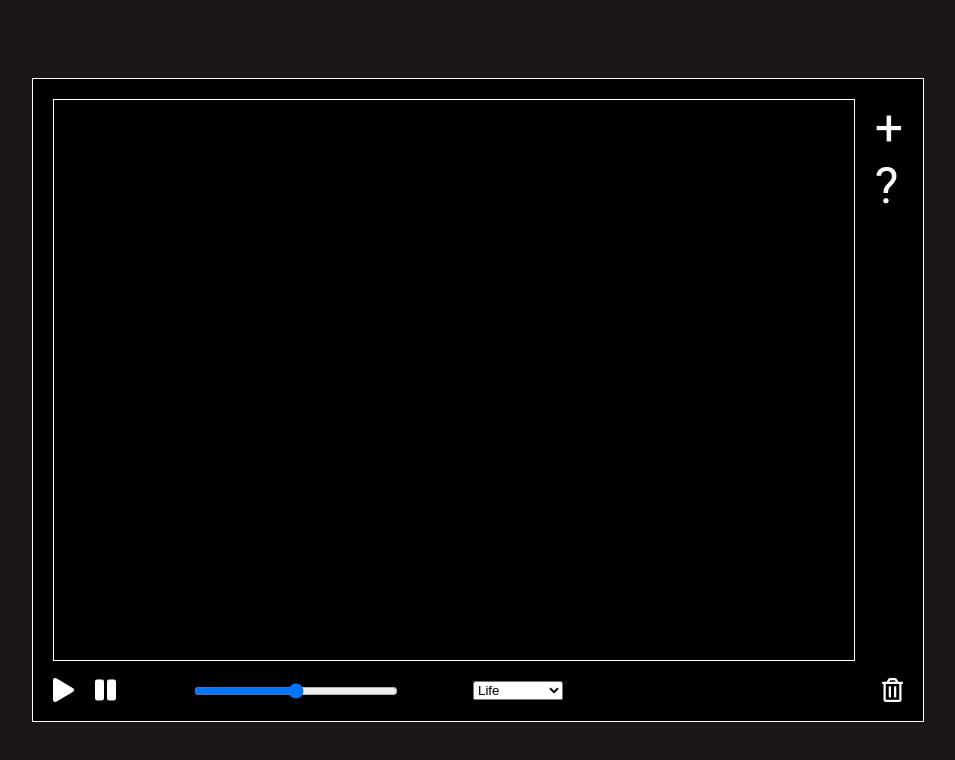
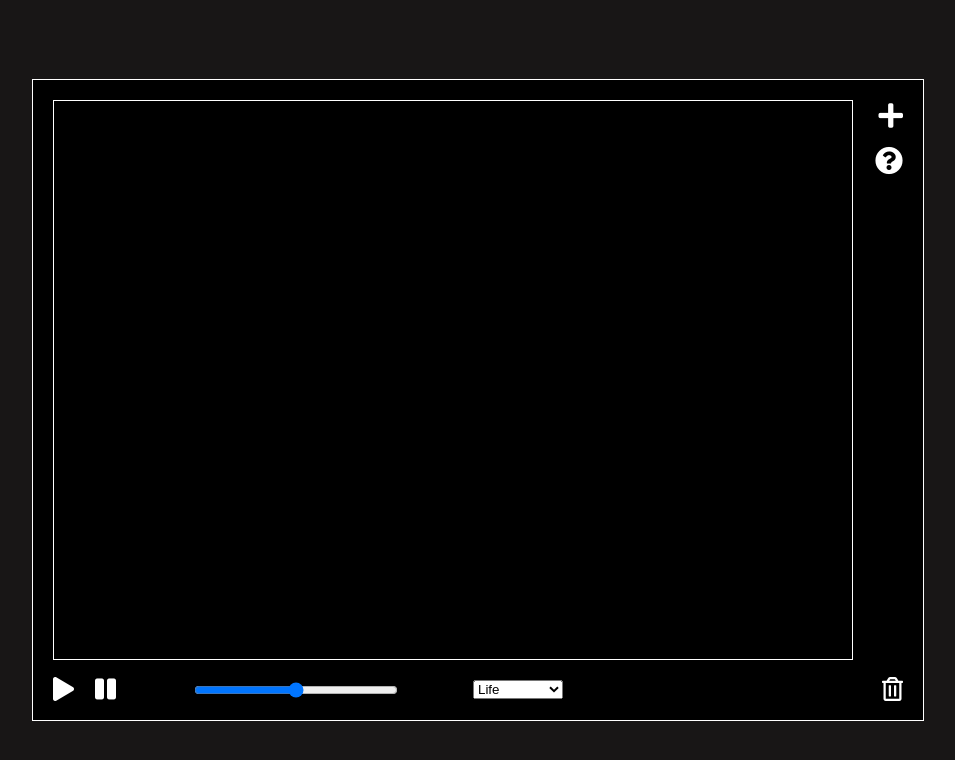
Before and after one commit to cjthom03/Game-of-life, a website built with webpack: page index.html in a window 1280 px wide. Shown: the whole page, without its empty margins (162-1117 px from the left). Built offline with nearby package versions, Linux system fonts and the light colour scheme.

Commit message:
Update initial styling and README

```diff
--- a/css/game_style.css
+++ b/css/game_style.css
@@ -31,17 +31,20 @@
 }
 
 .game-board {
-  width: 800px;
+  min-width: 800px;
+  max-width: 800px;
   height: 560px;
   border: 1px solid white;
+  box-sizing: border-box;
 }
 
 .game-sidebar-options {
-  font-size: 50px;
+  font-size: 28px;
+  text-align: right;
 }
 
-.game-sidebar-options > div {
-  /* margin-left: 20px; */
+.game-sidebar-options > i {
+  margin-bottom: 15px;
 }
 
 .game-bottom {
@@ -64,6 +67,10 @@
   margin-right: 15px;
 }
 
+i:hover {
+  transform: scale(1.1);
+}
+
 .game-controls-speed {
   width: 40%;
 }
--- a/index.html
+++ b/index.html
@@ -20,8 +20,8 @@
 
             </div>
             <div class="game-sidebar-options">
-              <div>+</div>
-              <div>?</div>
+              <i class="fas fa-plus"></i>
+              <i class="fas fa-question-circle"></i>
             </div>
           </div>
           <div class="game-bottom">
```
Also changed, not shown: README.md.
